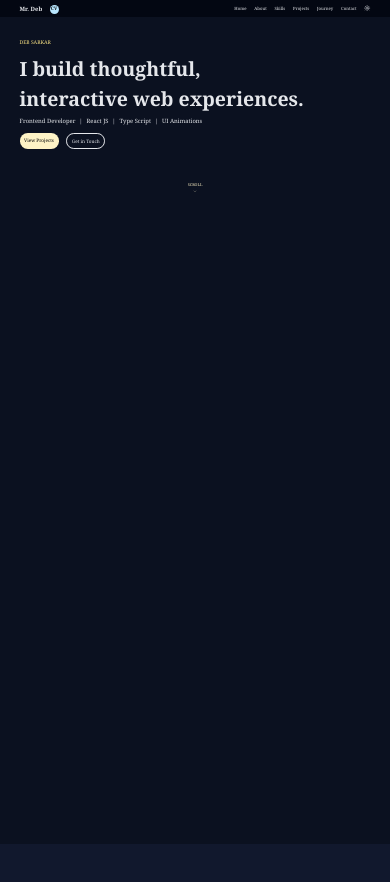
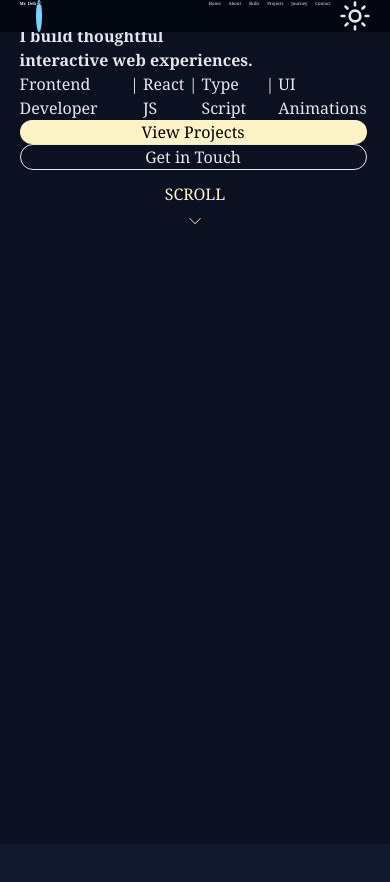
Before and after one commit to Deb2004152/Portfolio, a React (Vite) app: page / in a window 390 px wide. Shown: the top 882 px of the page. Built offline with nearby package versions, Linux system fonts and the light colour scheme.

Commit message:
homepage responsive

```diff
--- a/src/App.tsx
+++ b/src/App.tsx
@@ -14,25 +14,25 @@ export default function App() {
       <div id="Home" className={` h-screen w-full ${theme==="light"?"bg-[rgb(247,245,243)]":"bg-[rgb(11,17,32)]"} `}>
           <div className="w-[89vw] h-[41vw] ml-[5vw]">
 
-             <p  className={` HomeAnimation inline-block ${theme==="light"?"text-blue-500":"text-amber-200"} pt-[10vw] pb-[2vw] text-[1.3vw] `}>DEB SARKAR</p>
+             <p  className={` HomeAnimation inline-block ${theme==="light"?"text-blue-500":"text-amber-200"} xs:pt-[30vw] lg:pt-[10vw] xs:pb-15 lg:pb-[2vw] xs:text-[6vw] lg:text-[1.3vw] `}>DEB SARKAR</p>
 
-             <h1 className={` HomeAnimation text-[5vw] font-extrabold ${theme==="light"?"text-black":"text-gray-200"}`}>I build thoughtful,</h1>
+             <h1 className={` HomeAnimation  xs:pt-20  xs:leading-[1.2] lg:leading-0 lg:text-[5vw] xs:text-[10rem] font-extrabold ${theme==="light"?"text-black":"text-gray-200"} `}>I build thoughtful</h1>
 
-             <h2 className={` HomeAnimation text-[5vw] font-extrabold ${theme==="light"?"text-black":"text-gray-200"}`}>interactive web experiences.</h2>
+             <h2 className={` HomeAnimation xs:pt-10 lg:pt-12  lg:text-[5vw] xs:text-[3.7rem] font-extrabold ${theme==="light"?"text-black":"text-gray-200"}`}>interactive web experiences.</h2>
 
-             <div className={`flex gap-[1vw] font-light text-[1.5vw] mt-[1vw] ${theme==="light"?"text-black":"text-gray-200"} `} >
+             <div className={`flex gap-[1vw] font-light text-[1rem] xs:text-[1.85rem] lg:text-[1.4rem] xs:mt-40 lg:mt-[1vw] ${theme==="light"?"text-black":"text-gray-200"} `} >
                {  TechName.map( (TechName,i)=>(
                 <p className=" HomeAnimation" key={i}>{TechName}</p>
                ))
                 }
              </div>
 
-              <div className="flex gap-[2vw] pt-[2vw] text-center">
-                <div onClick={() => scrollToSection("projects")}  className={` ${theme==="light"?"hover:bg-blue-600 text-white bg-[rgb(78,142,245)]":"hover:bg-amber-200 text-black bg-amber-100"} cursor-pointer HomeAnimation h-[4vw] w-[10vw] pt-[1vw] rounded-[2vw] text-[1.2vw]  `}>
+              <div className="flex flex-col lg:flex-row xs:gap-15 lg:gap-4 xs:justify-center lg:justify-start lg-gap-[2vw] xs:pt-25 lg:pt-[4vw] text-center">
+                <div onClick={() => scrollToSection("projects")}  className={` ${theme==="light"?"hover:bg-blue-600 text-white bg-[rgb(78,142,245)]":"hover:bg-amber-200 text-black bg-amber-100"} cursor-pointer HomeAnimation xs:h-40 lg:h-[4vw] xs:w-full lg:w-[10vw] xs:pt-10 lg:pt-[1vw] rounded-full xs:text-[3rem] lg:text-[1.2vw]  `}>
                     <p>View Projects</p>
                 </div>
 
-                <div onClick={() => scrollToSection("contact")} className={` ${theme==="light"?"text-black border-black":"text-gray-200 border-gray-200 "} cursor-pointer HomeAnimation h-[4vw] w-[10vw] pt-[1vw] rounded-[2vw] text-[1.2vw] border-[0.1vw]  `}>
+                <div onClick={() => scrollToSection("contact")} className={` ${theme==="light"?"text-black border-black":"text-gray-200 border-gray-200 "} cursor-pointer HomeAnimation xs:h-40 lg:h-[4vw] xs:w-full lg:w-[10vw] xs:pt-10 lg:pt-[1vw] rounded-full xs:text-[3rem] lg:text-[1.2vw] border-[0.1vw]  `}>
                      <p>Get in Touch</p>
                 </div>
               </div>
@@ -40,7 +40,7 @@ export default function App() {
 
 
 
-          <div onClick={() => scrollToSection("about")} className={` cursor-pointer ScrollAnimation text-center text-[1vw] ${theme==="light"?"text-black hover:text-blue-600":"text-amber-100 hover:text-amber-200"}`}>
+          <div onClick={() => scrollToSection("about")} className={` cursor-pointer xs:pt-350 lg:pt-0 ScrollAnimation text-center xs:text-[2.25rem] lg:text-[1vw] ${theme==="light"?"text-black hover:text-blue-600":"text-amber-100 hover:text-amber-200"}`}>
             <p>SCROLL</p>
             <p>⌵</p>
           </div>
--- a/src/UI/Navbar.tsx
+++ b/src/UI/Navbar.tsx
@@ -14,11 +14,11 @@ export default function Navbar() {
   return (
     <>
       <div className={`w-full ${theme === "light" ? "bg-white text-[rgb(18,18,47)]" : "bg-[rgb(3,7,18)] text-gray-200"}
-                      h-[4.25vw] fixed flex justify-between pt-[1.2vw] pl-[5vw] pr-[5vw] text-[1.1vw] z-50`}>
+                      xs:h-[10rem] lg:h-[4.4rem] fixed flex justify-between xs:pt-[2.6rem] lg:pt-[1.2vw] pl-[5vw] pr-[5vw] text-[1.1vw] z-50`}>
 
-        <div className="text-[1.5vw] font-bold flex justify-between gap-[2vw]">
+        <div className="xs:text-[4rem] lg:text-[1.5vw] font-bold flex justify-between xs:gap-[3rem] lg:gap-[2vw]">
           <p>Mr. Deb</p>
-          <div onClick={()=>window.open("/Resume.pdf","_blank")}className={` text-[1.2vw] pl-[0.2vw] pt-[0.2vw]  rounded-[2vw] size-[2.3vw] cursor-pointer ${theme==="light"?"bg-amber-200 text-black ":"bg-sky-200 text-black "}`}><p>CV</p></div>
+          <div onClick={()=>window.open("/Resume.pdf","_blank")}className={`xs:text-[3rem] lg:text-[1.2vw] xs:pl-[5px] lg:pl-[0.2vw] xs:pt-[3px] lg:pt-[0.2vw]  rounded-[100%] xs:size-[5rem] lg:size-[2.3vw] cursor-pointer ${theme==="light"?"bg-amber-200 text-black ":"bg-sky-300 text-black "}`}><p>CV</p></div>
         </div>
 
         <div className={`flex gap-[2vw] ${theme === "light" ? "text-red-800" : "text-gray-200"} cursor-pointer`}>
@@ -27,42 +27,42 @@ export default function Navbar() {
 
            <p
               onClick={() => scrollToSection("home")}
-              className={`NavAnimation cursor-pointer ${theme === "light" ? "hover:text-[rgb(37,99,235)]" : "hover:text-amber-200"}`}
+              className={`NavAnimation xs:hidden lg:block cursor-pointer ${theme === "light" ? "hover:text-[rgb(37,99,235)]" : "hover:text-amber-200"}`}
            >
              Home
            </p>
 
             <p
               onClick={() => scrollToSection("about")}
-              className={`NavAnimation cursor-pointer ${theme === "light" ? "hover:text-[rgb(37,99,235)]" : "hover:text-amber-200"}`}
+              className={`NavAnimation xs:hidden lg:block cursor-pointer ${theme === "light" ? "hover:text-[rgb(37,99,235)]" : "hover:text-amber-200"}`}
             >
             About
             </p>
 
             <p
               onClick={() => scrollToSection("skills")}
-              className={`NavAnimation cursor-pointer ${theme === "light" ? "hover:text-[rgb(37,99,235)]" : "hover:text-amber-200"}`}
+              className={`NavAnimation xs:hidden lg:block cursor-pointer ${theme === "light" ? "hover:text-[rgb(37,99,235)]" : "hover:text-amber-200"}`}
             >
             Skills
             </p>
 
             <p
              onClick={() => scrollToSection("projects")}
-             className={`NavAnimation cursor-pointer ${theme === "light" ? "hover:text-[rgb(37,99,235)]" : "hover:text-amber-200"}`}
+             className={`NavAnimation  xs:hidden lg:block cursor-pointer ${theme === "light" ? "hover:text-[rgb(37,99,235)]" : "hover:text-amber-200"}`}
             >
             Projects
             </p>
 
             <p
              onClick={() => scrollToSection("journey")}
-             className={`NavAnimation cursor-pointer ${theme === "light" ? "hover:text-[rgb(37,99,235)]" : "hover:text-amber-200"}`}
+             className={`NavAnimation  xs:hidden lg:block cursor-pointer ${theme === "light" ? "hover:text-[rgb(37,99,235)]" : "hover:text-amber-200"}`}
             >
             Journey
             </p>
 
             <p
              onClick={() => scrollToSection("contact")}
-             className={`NavAnimation cursor-pointer ${theme === "light" ? "hover:text-[rgb(37,99,235)]" : "hover:text-amber-200"}`}
+             className={`NavAnimation  xs:hidden lg:block cursor-pointer ${theme === "light" ? "hover:text-[rgb(37,99,235)]" : "hover:text-amber-200"}`}
              >
             Contact
             </p>
@@ -71,13 +71,13 @@ export default function Navbar() {
 
 
           <button
-            className="size-[1.6vw] text-center rounded-[1vw]"
+            className="size-[2rem] xs:size-[4.5rem] lg:size-[1.5rem] text-center rounded-full"
             onClick={() => dispatch(switchTheme())}
           >
             {theme === "light" ? (
-              <Moon className="NavAnimation size-[1.6vw]" />
+              <Moon className="NavAnimation size-full" />
             ) : (
-              <Sun className="NavAnimation size-[1.6vw]" />
+              <Sun className="NavAnimation size-full" />
             )}
           </button>
 
--- a/src/index.css
+++ b/src/index.css
@@ -1,4 +1,13 @@
 @import "tailwindcss";
+
+@theme {
+  --breakpoint-xs: 412px;
+  --breakpoint-sm: 640px;
+  --breakpoint-md: 768px;
+  --breakpoint-lg: 1024px;
+  --breakpoint-xl: 1280px;
+  --breakpoint-2xl: 1536px;
+}
 
 html {
   scroll-padding-top: 6vw;
```
